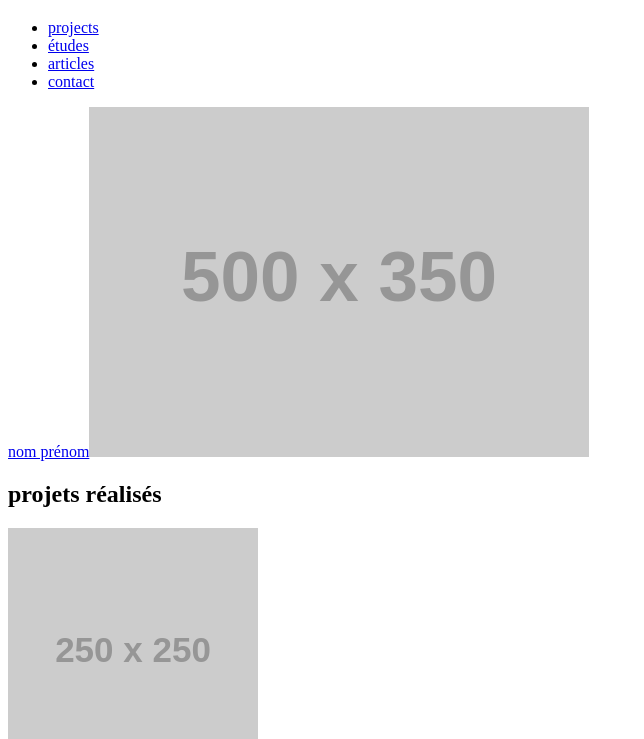
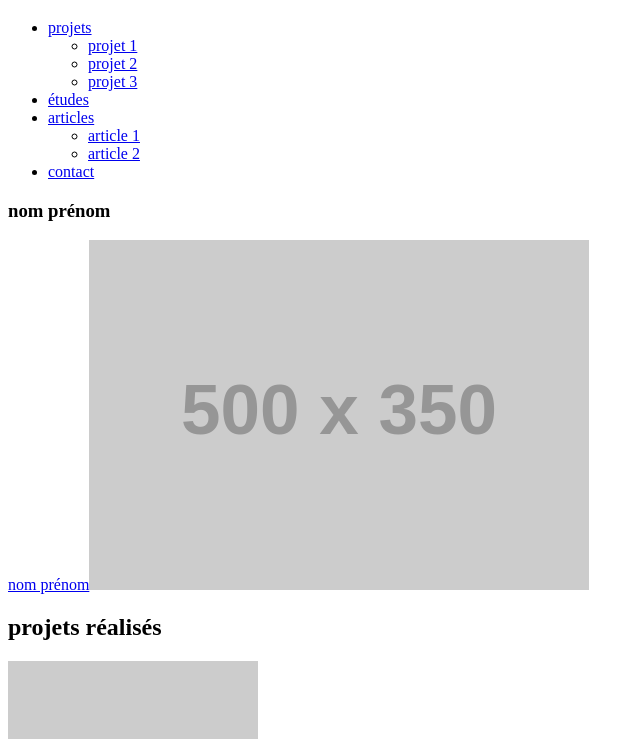
Before and after one commit to Wacil23/DonkeySchool, a plain HTML site: page Integration/index.html in a window 1280 px wide. Shown: the part 61-800 px from the top of the page, without its empty margins (0-644 px from the left). Drawn offline with Linux system fonts and the light colour scheme; placeholder pictures from the web are drawn by us.

Commit message:
Changement et Amelioration html avec <main><section>

```diff
--- a/Integration/index.html
+++ b/Integration/index.html
@@ -13,16 +13,25 @@
 <body>
     <header>
         <h1>Mon Portfolio</h1>
-        <nav>
-            <ul>
+        <nav class="navigation">
+            <ul class="list-nav">
                 <li>
-                    <a href="#">projects</a>
+                    <a href="#">projets</a>
+                    <ul class="list-nav-projet">
+                        <li><a href="#">projet 1</a></li>
+                        <li><a href="#">projet 2</a></li>
+                        <li><a href="#">projet 3</a></li>
+                    </ul>
                 </li>
                 <li>
                     <a href="#">études</a>
                 </li>
                 <li>
                     <a href="#">articles</a>
+                    <ul class="list-nav-articles">
+                        <li><a href="#">article 1</a></li>
+                        <li><a href="#">article 2</a></li>
+                    </ul>
                 </li>
                 <li>
                     <a href="#">contact</a>
@@ -31,9 +40,15 @@
         </nav>
     </header>
     <main>
-        <a href="https://placeholder.com">nom prénom<img src="https://via.placeholder.com/500x350" alt="Image main"></a>
-    </main>
-    <div class="container__projet">
+        <section>
+            <div class="content__titre__placeholder">
+                <h3>nom prénom</h3>
+            </div>
+            <div class="placeholder">
+                <a class="placeholder__name" href="https://placeholder.com">nom prénom<img src="https://via.placeholder.com/500x350" alt="Image main"></a>
+            </div>
+        </section>
+        <section>
             <div class="content__titre__projet">
                 <h2>projets réalisés</h2>
             </div>
@@ -57,8 +72,8 @@
                     <button>en savoir plus</button>
                 </div>
             </div>
-    </div>
-    <div class="container__etudes">
+        </section>
+        <section>
             <div class="content__titre__etudes">
                 <h2>études</h2>
             </div>
@@ -90,8 +105,8 @@
                     <p>Lorem ipsum, dolor sit amet consectetur adipisicing elit. Totam, facere sapiente enim rerum asperiores numquam! At reiciendis ad doloremque distinctio, iusto placeat consequuntur, assumenda molestias facilis animi nostrum ipsa iure!</p>
                 </div>
             </div>
-    </div>
-    <div class="container__articles">
+        </section>
+        <section>
             <div class="content__titre__articles">
                 <h2>articles</h2>
             </div>
@@ -111,8 +126,8 @@
                     <button>33 commentaires</button>
                 </div>
             </div>
-    </div>
-    <div class="container__contact">
+        </section>
+        <section>
             <div class="content__titre__contact">
                 <h2>contact</h2>
             </div>
@@ -129,8 +144,12 @@
                     <label for="message">Message</label>
                     <textarea id="message" name="message" rows="5" cols="33"></textarea>
                 </div>
+                <div class="button">
+                    <input type="button" value="Envoyer" class="button">
                 </div>
             </div>
+        </section>
+    </main>
     <footer>
         <h3>monportfolio.me</h3>
     </footer>
```
Lines whose indentation alone changed are shown as unchanged.
